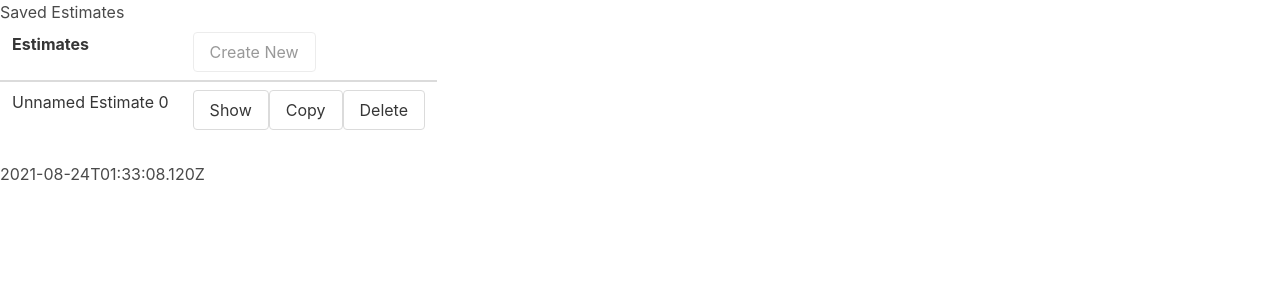
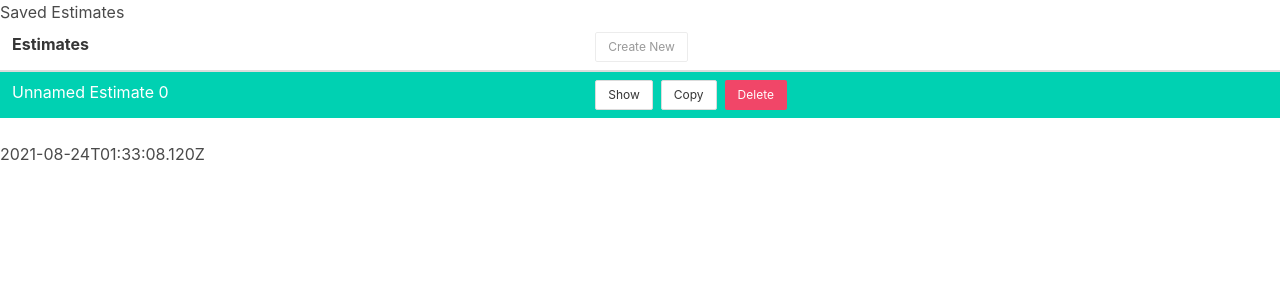
Before and after one commit to whiterook6/pensions, a Preact app: page / in a window 1280 px wide. Both pictures are taken after a click on the button "Create New". Shown: the top 300 px of the page. Built offline with nearby package versions, Linux system fonts and the light colour scheme.

Commit message:
adding some table and button styles

```diff
--- a/src/Estimates.tsx
+++ b/src/Estimates.tsx
@@ -24,7 +24,9 @@ export const Estimates = () => {
         estimates: [
           ...estimates.slice(0, index),
           {
-            ...toCopy
+            ...toCopy,
+            createdAt: new Date(Date.now()),
+            editedAt: undefined,
           },
           ...estimates.slice(index)
         ],
@@ -35,9 +37,9 @@ export const Estimates = () => {
   const deleteEstimate = (index: number) => {
     if (index >= 0 && index < estimates.length) {
       const newEstimates = estimates.slice();
-      newEstimates.splice(index, 1);
+      const deleted = newEstimates.splice(index, 1);
       setState({
-        activeEstimate,
+        activeEstimate: deleted[0] === activeEstimate ? undefined : activeEstimate,
         estimates: newEstimates
       })
     }
@@ -76,12 +78,12 @@ export const Estimates = () => {
         <div>None saved. <button onClick={createNewEstimate}>Create New</button></div>
       )}
       {estimates.length > 0 && (
-        <table class="table">
+        <table class="table is-hoverable is-fullwidth is-striped">
           <thead>
             <tr>
               <th>Estimates</th>
               <th>
-                <button class="button" onClick={createNewEstimate} disabled={activeEstimate !== undefined}>Create New</button>
+                <button class="button is-small" onClick={createNewEstimate} disabled={activeEstimate !== undefined}>Create New</button>
               </th>
             </tr>
           </thead>
@@ -91,12 +93,14 @@ export const Estimates = () => {
               const onCopy = () => copyEstimate(index);
               const onDelete = () => deleteEstimate(index);
               return (
-                <tr key={index}>
+                <tr key={index} class={estimate === activeEstimate ? "is-selected" : ""}>
                   <td>{estimate.label || `Unnamed Estimate ${index}`}</td>
                   <td>
-                    <button class="button" onClick={onRestore}>Show</button>
-                    <button class="button" onClick={onCopy}>Copy</button>
-                    <button class="button" onClick={onDelete}>Delete</button>
+                    <div class="buttons">
+                      <button class="button is-small" onClick={onRestore}>Show</button>
+                      <button class="button is-small" onClick={onCopy}>Copy</button>
+                      <button class="button is-small is-danger" onClick={onDelete}>Delete</button>
+                    </div>
                   </td>
                 </tr>
               )
```
